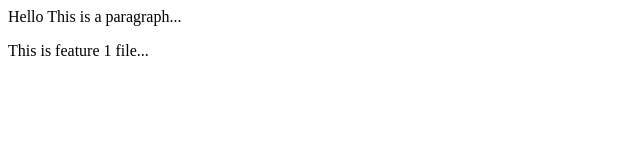
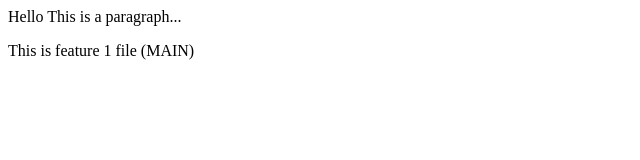
Before and after one commit to Nikhil-Saini-97/localRepo, a plain HTML site: page index.html in a window 1280 px wide. Shown: the full height of the page, 0-640 px from the left. Drawn offline with Linux system fonts and the light colour scheme.

Commit message:
Add main

```diff
--- a/index.html
+++ b/index.html
@@ -1,2 +1,2 @@
 <p>Hello This is a paragraph...</p>
-<p>This is feature 1 file...</p>
+<p>This is feature 1 file (MAIN)</p>
```
